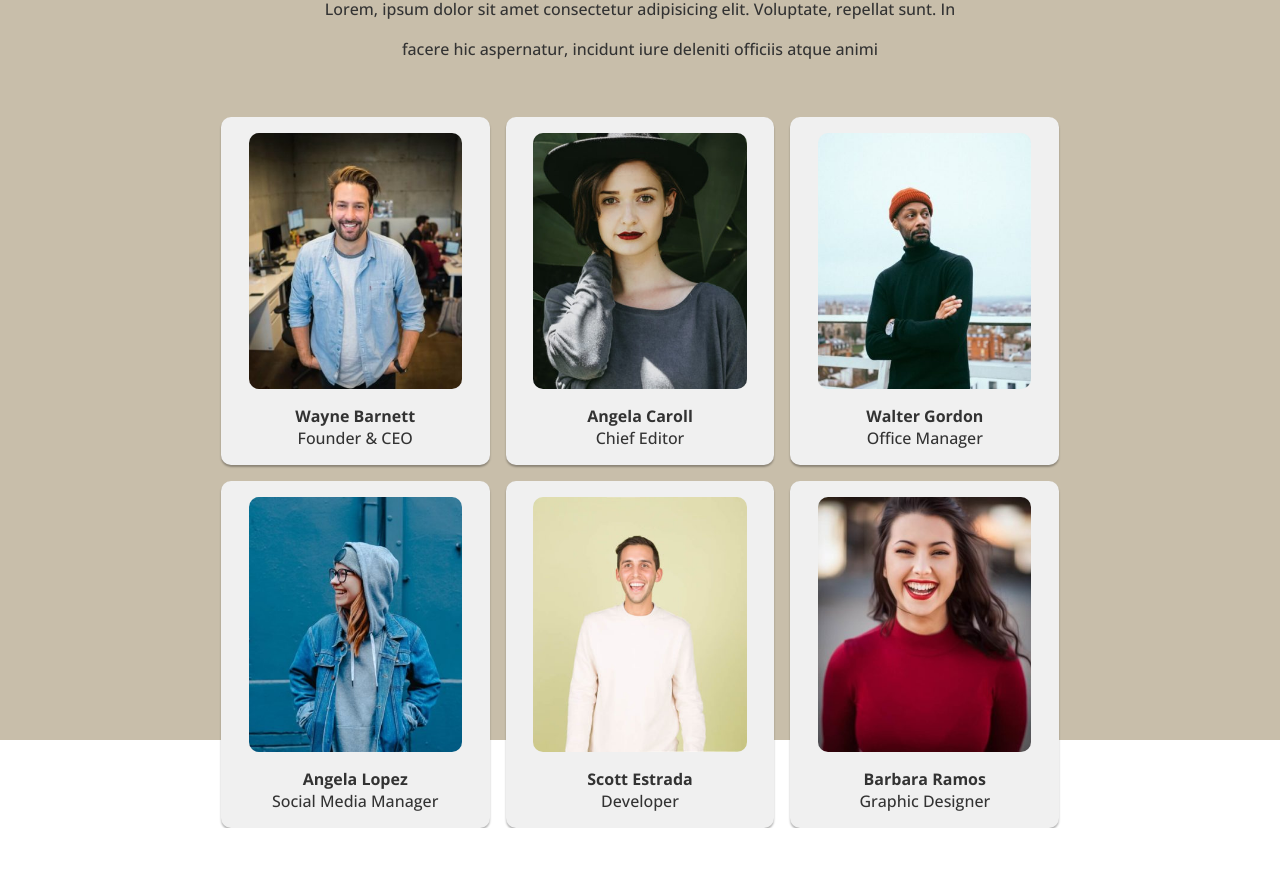
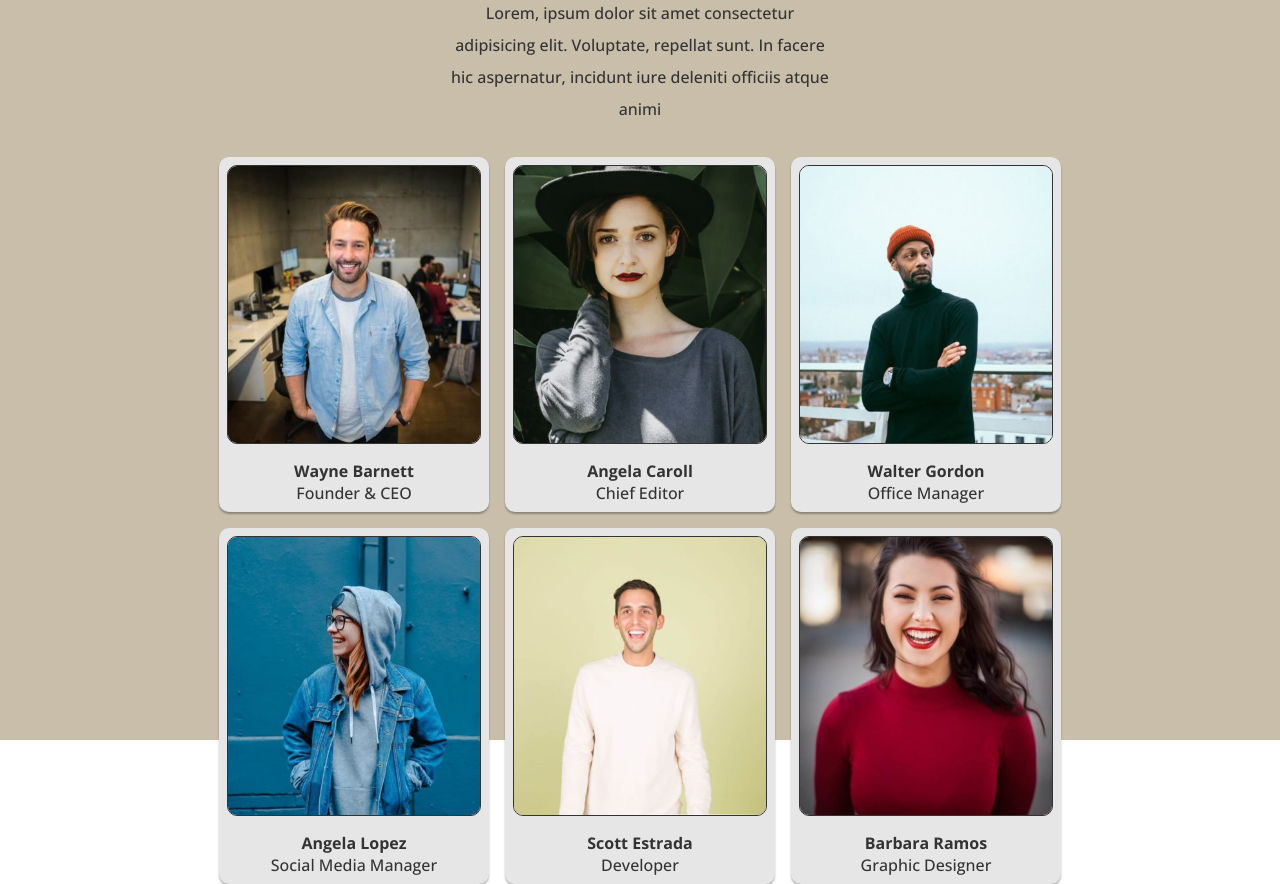
Before and after one commit to StefanoGalandrini/js-our-team, a plain HTML site: page index.html in a window 1280 px wide. Shown: the part 60-944 px from the top of the page. Before the commit the page ends 888 px from the top, so only its background shows below. Drawn offline with nearby package versions, Linux system fonts and the light colour scheme.

Commit message:
Fix page height - bonus 2 completed

```diff
--- a/assets/style.css
+++ b/assets/style.css
@@ -16,6 +16,7 @@
 main {
 	height: 100vh;
 	background-color: rgb(200, 190, 170);
+	padding: 1rem 0;
 }
 
 main h1 {
@@ -23,21 +24,21 @@ main h1 {
 	text-transform: uppercase;
 	font-size: 1.5rem;
 	font-weight: 700;
-	margin-bottom: 1rem;
+	margin-bottom: 0.5rem;
 }
 
 main h2 {
-	width: 50%;
+	width: 30%;
 	margin-inline: auto;
 	text-align: center;
 	font-size: 1rem;
 	font-weight: 500;
-	line-height: 2.5rem;
-	margin-bottom: 3rem;
+	line-height: 2rem;
+	margin-bottom: 2rem;
 }
 
 main .container {
-	max-width: 70vw;
+	max-width: 900px;
 	height: 50vh;
 	margin-inline: auto;
 	display: flex;
@@ -49,9 +50,9 @@ main .container {
 
 main .card {
 	flex: 0 0 30%;
-	background-color: rgb(240, 240, 240);
+	background-color: rgb(230, 230, 230);
 	color: #333333;
-	padding: 1rem;
+	padding: 0.5rem;
 	border-radius: 10px;
 	display: flex;
 	flex-direction: column;
@@ -69,9 +70,10 @@ main .card {
 }
 
 .card .photo {
-	width: 90%;
-	aspect-ratio: 10 / 12;
+	width: 100%;
+	aspect-ratio: 10 / 11;
 	object-fit: cover;
+	border: 1px solid #333333;
 	border-radius: 10px;
 	margin-bottom: 1rem;
 }
```
